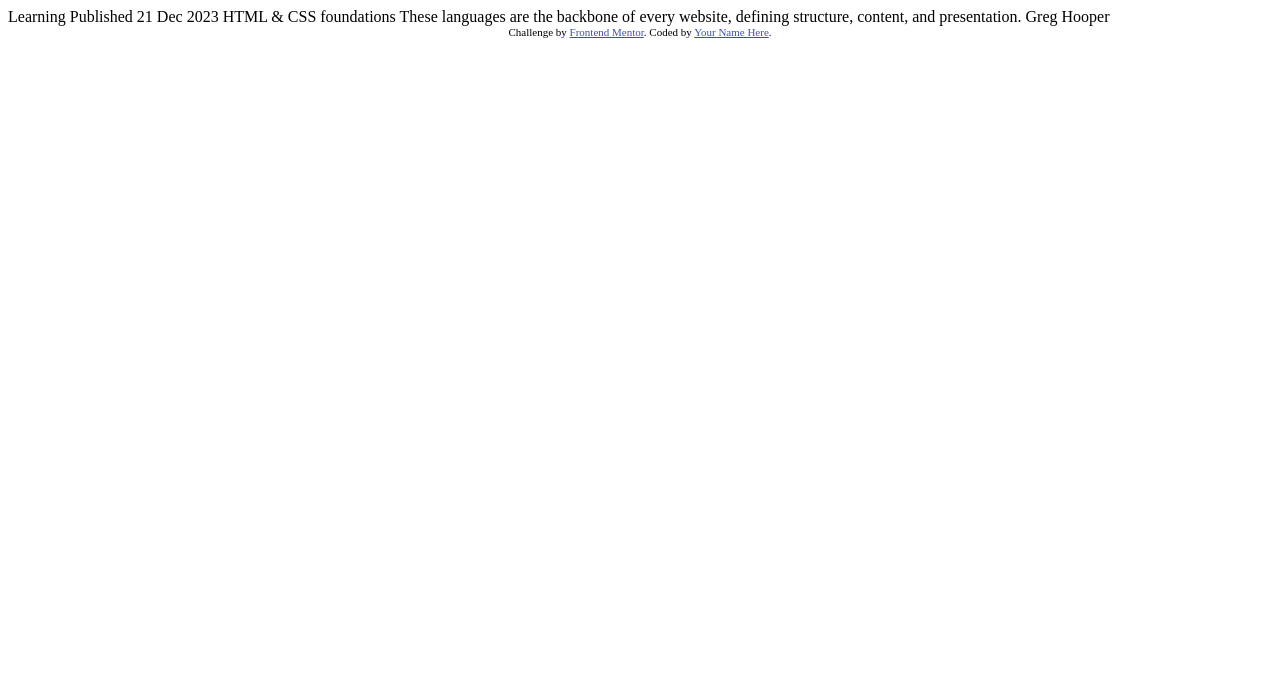
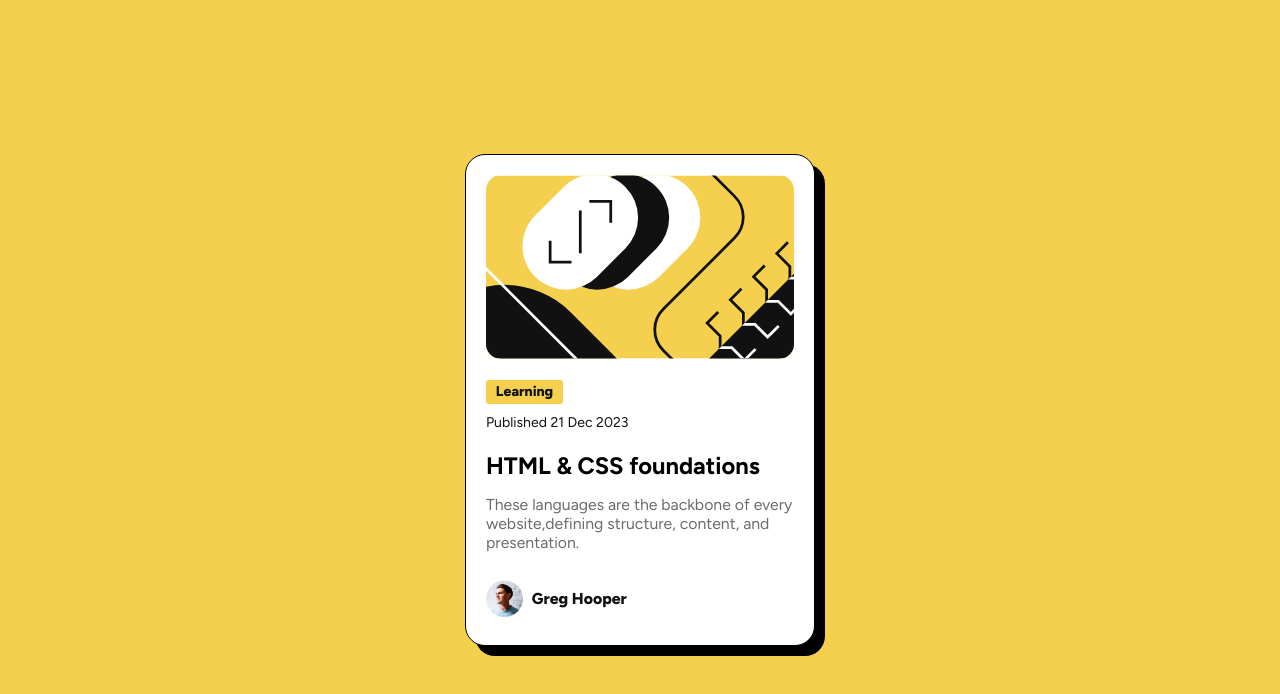
Before and after one commit to 4y0ub-kkkk/blog-card-preview, a plain HTML site: page index.html in a window 1280 px wide. Drawn offline with Linux system fonts and the light colour scheme.

Commit message:
before submmiting

```diff
--- a/index.html
+++ b/index.html
@@ -5,30 +5,25 @@
   <meta name="viewport" content="width=device-width, initial-scale=1.0"> <!-- displays site properly based on user's device -->
 
   <link rel="icon" type="image/png" sizes="32x32" href="./assets/images/favicon-32x32.png">
-
+  <link rel="stylesheet" href="style.css">
   <title>Frontend Mentor | Blog preview card</title>
 
-  <!-- Feel free to remove these styles or customise in your own stylesheet 👍 -->
-  <style>
-    .attribution { font-size: 11px; text-align: center; }
-    .attribution a { color: hsl(228, 45%, 44%); }
-  </style>
 </head>
 <body>
-
-  Learning
-
-  Published 21 Dec 2023
-
-  HTML & CSS foundations
-
-  These languages are the backbone of every website, defining structure, content, and presentation.
-
-  Greg Hooper
-
-  <div class="attribution">
-    Challenge by <a href="https://www.frontendmentor.io?ref=challenge" target="_blank">Frontend Mentor</a>.
-    Coded by <a href="#">Your Name Here</a>.
-  </div>
+  <main>
+      <div class="figure">
+      <img src="images/illustration-article.svg" alt="illustration-article" width="336" height="201">
+      <p class="figure__category">Learning</p>
+      <p class="figure__publishing-year">Published 21 Dec 2023</p>
+      </div>
+      <div class="content">
+      <h1>HTML & CSS foundations</h1>
+      <p>These languages are the backbone of every website,defining structure, content, and presentation.</p>
+     </div>
+      <div class="card-footer">
+        <img src="images/image-avatar.webp" alt="Greg Hooper picture">
+        <p>Greg Hooper</p>
+      </div>
+  </main>
 </body>
 </html>
--- /dev/null
+++ b/style.css
@@ -0,0 +1,111 @@
+@import url('https://fonts.googleapis.com/css2?family=Figtree:wght@400;600;700;800&display=swap');
+
+/* || CSS RESET */
+*{
+    margin: 0;
+    padding: 0;
+    box-sizing: border-box;
+}
+
+img{
+    display: block;
+    width: 100%;
+    height: auto;
+}
+/* ||VARIBALES */
+:root{
+    /* COLORS */
+    --BGCOLOR: hsl(47, 88%, 63%);
+    --CARD-BGCOLOR:white;
+    --DARKGRAY:  hsl(0, 0%, 7%);
+    --LIGHTGRAY: hsl(0, 0%, 42%);
+
+    /* FONTS */
+    --FF:  'Figtree', sans-serif;
+    --FS:clamp(1rem, 2.2vh, 1.2rem);
+    --FW-BOLD: 900;
+    --FW-LIGHT: 500;
+}
+
+body{
+background-color: var(--BGCOLOR);
+font-size: var(--FS);
+font-family: var(--FF);
+min-height: 100vh;
+display: flex;
+align-items: center;
+justify-content: center;
+}
+
+main{
+    max-width: 350px;
+    height: auto;
+    display: flex;
+    flex-flow: column nowrap;
+    background-color: var(--CARD-BGCOLOR);
+    box-shadow: 10px 10px black ;
+    border-radius: 20px;
+    padding: 20px;
+    border: 1px black solid;
+}
+.figure{
+    margin-bottom: 20px;
+}
+
+.figure img{
+    width: 100%;
+    border-radius: 15px;
+    margin-bottom:20px ;
+}
+
+.figure__category{
+    background-color: var(--BGCOLOR);
+    color: var(--DARKGRAY);
+    font-weight: var(--FW-BOLD);
+    padding: .25em .7em;
+    display: inline-block;
+    border-radius: 3px;
+    margin-bottom: 10px;
+    font-size: .8em;
+}
+
+.figure__publishing-year{
+    font-size: .8em;
+    color: var(--DARKGRAY);
+}
+
+.content{
+    margin-bottom: 20px;
+}
+
+.content h1{
+    font-size: 1.35em;
+    margin-bottom: 15px;
+}
+
+.content h1:hover{
+    color: var(--BGCOLOR);
+    cursor: pointer;
+}
+
+.content p{
+    color: var(--LIGHTGRAY);
+    font-size: .9em;
+}
+
+.card-footer{
+    margin: 8px 0;
+    display: flex;
+    flex-flow: row nowrap;
+    align-items: center;
+    gap: .5em;
+}
+.card-footer img{
+    width: 12%;
+}
+
+.card-footer p{
+    font-size: .9em;
+    font-weight: var(--FW-BOLD);
+    color: var(--DARKGRAY);
+}
```
Also changed, not shown: assets/fonts/Figtree-Italic-VariableFont_wght.ttf (deleted), assets/fonts/Figtree-VariableFont_wght.ttf (deleted), assets/fonts/OFL.txt (deleted), assets/fonts/README.txt (deleted), assets/fonts/static/Figtree-ExtraBold.ttf (deleted), assets/fonts/static/Figtree-Medium.ttf (deleted), design/active-states.jpg (deleted), design/desktop-design.jpg (deleted), design/mobile-design.jpg (deleted), images/favicon-32x32.png (renamed from assets/images/favicon-32x32.png), images/illustration-article.svg (renamed from assets/images/illustration-article.svg), images/image-avatar.webp (renamed from assets/images/image-avatar.webp), images/screenshot.png (added), preview.jpg (deleted), 3 other files.
